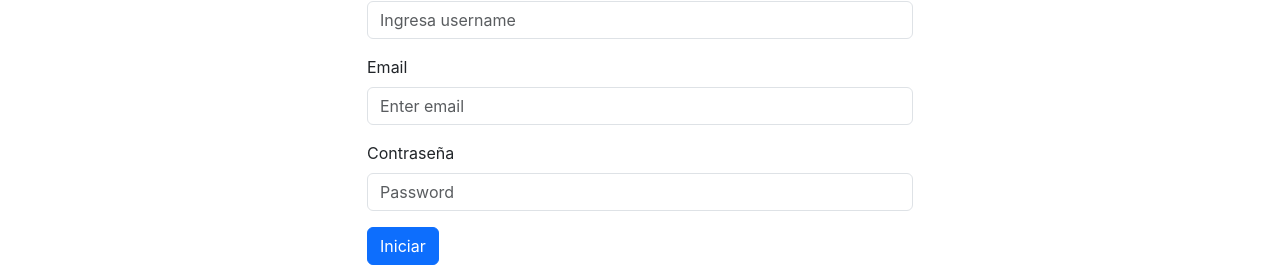
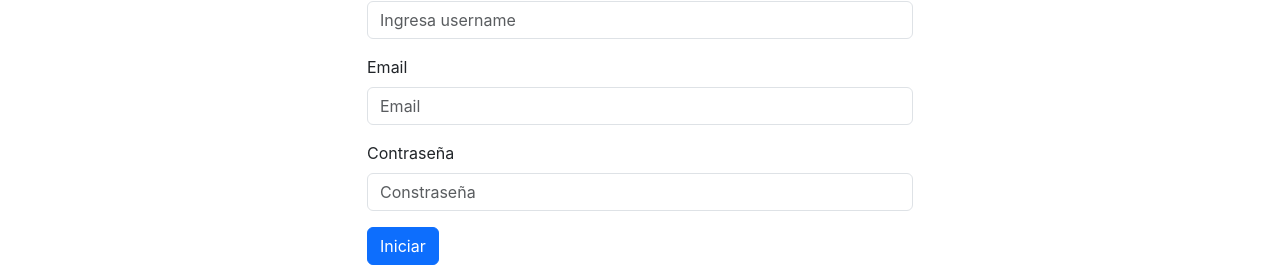
Before and after one commit to diegoavellanedat17/to-dos-frontend, a React (Create React App) app: page /login in a window 1280 px wide. Shown: the part 159-426 px from the top of the page. Built offline with nearby package versions, Linux system fonts and the light colour scheme; no server answers.

Commit message:
fix the workflow and translations

```diff
--- a/src/pages/Login.tsx
+++ b/src/pages/Login.tsx
@@ -55,7 +55,7 @@ const Login: React.FC = () => {
               <Form.Label>Email</Form.Label>
               <Form.Control
                 type="email"
-                placeholder="Enter email"
+                placeholder="Email"
                 value={email}
                 onChange={(e) => setEmail(e.target.value)}
               />
@@ -64,7 +64,7 @@ const Login: React.FC = () => {
               <Form.Label>Contraseña</Form.Label>
               <Form.Control
                 type="password"
-                placeholder="Password"
+                placeholder="Constraseña"
                 value={password}
                 onChange={(e) => setPassword(e.target.value)}
               />
--- a/src/pages/Register.tsx
+++ b/src/pages/Register.tsx
@@ -77,7 +77,7 @@ const Register: React.FC = () => {
               <Form.Label>Email</Form.Label>
               <Form.Control
                 type="email"
-                placeholder="email"
+                placeholder="Email"
                 value={email}
                 onChange={(e) => setEmail(e.target.value)}
               />
@@ -86,7 +86,7 @@ const Register: React.FC = () => {
               <Form.Label>Contraseña</Form.Label>
               <Form.Control
                 type="password"
-                placeholder="contraseña"
+                placeholder="Contraseña"
                 value={password}
                 onChange={(e) => setPassword(e.target.value)}
               />
```
